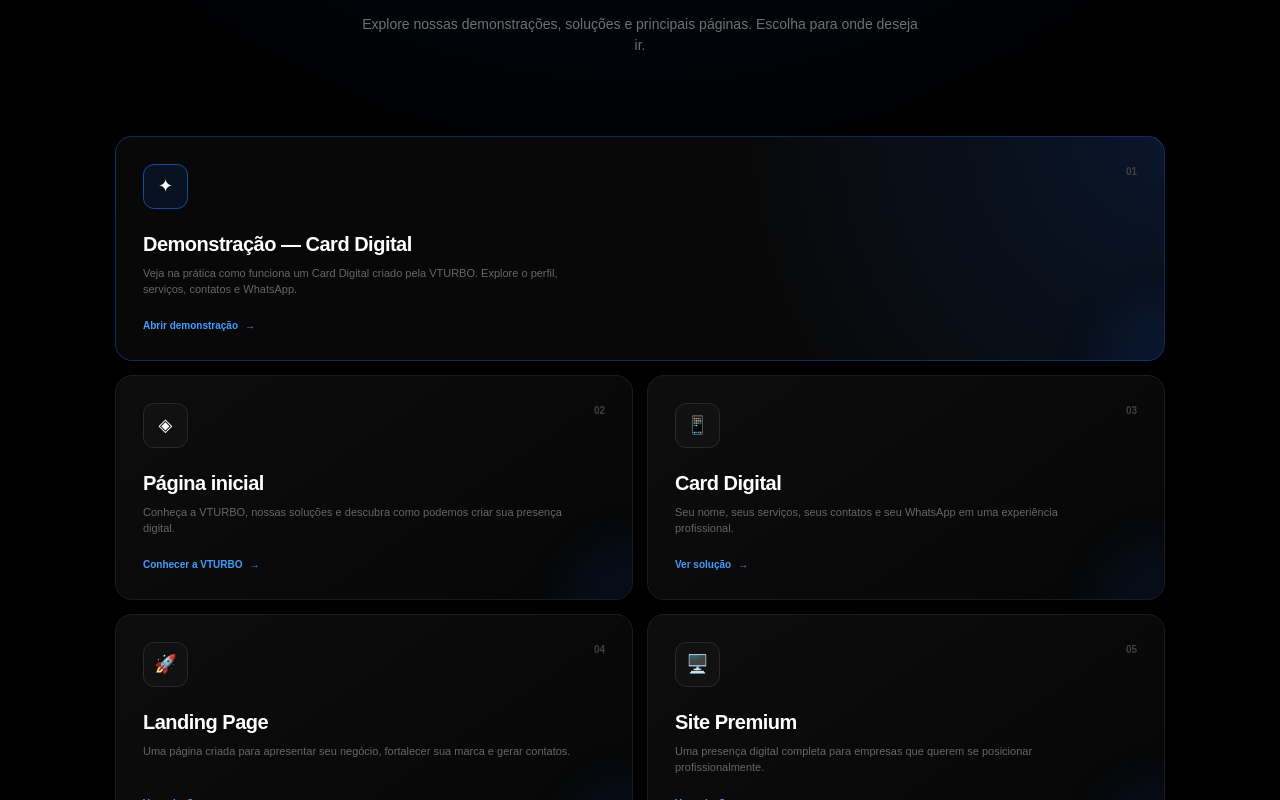
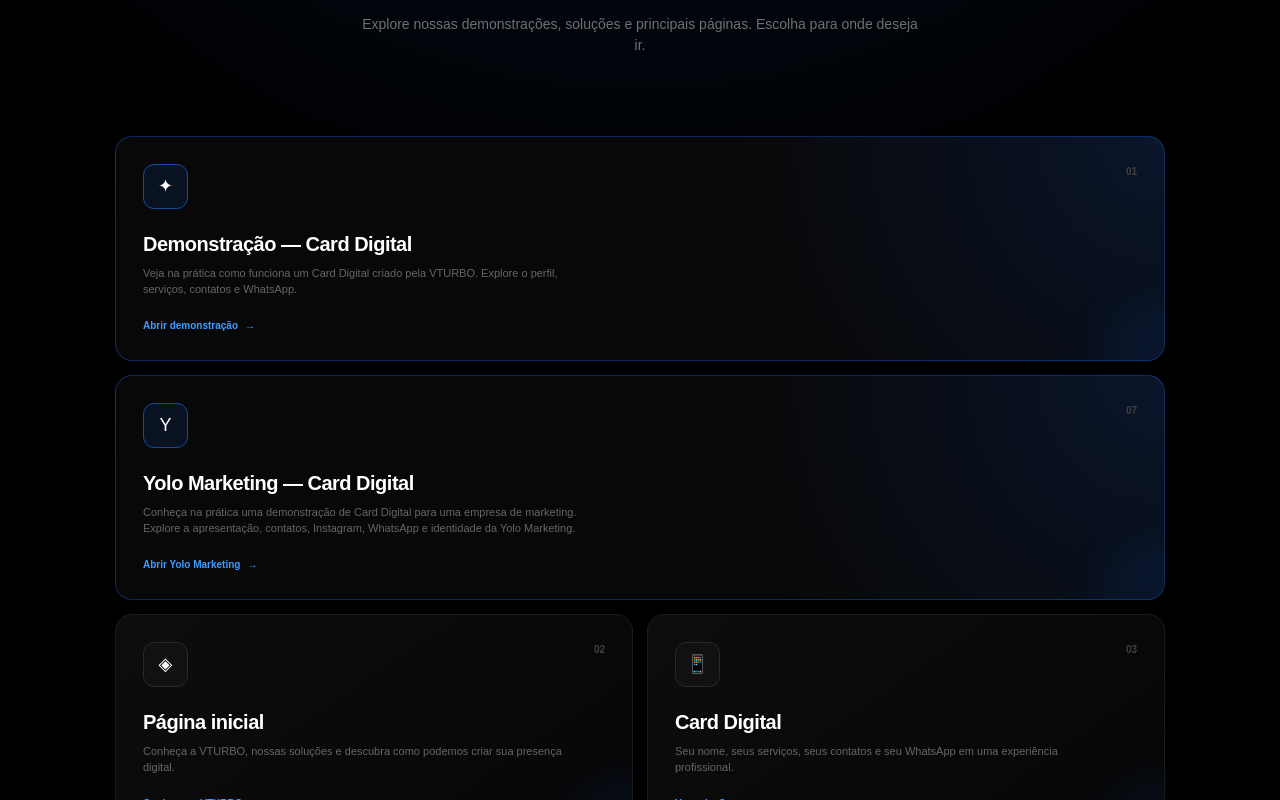
Before and after one commit to lucas4lex/VTURBO, a plain HTML site: page link/index.html in a window 1280 px wide. Shown: the part 384-1184 px from the top of the page. Drawn offline with Linux system fonts and the light colour scheme.

Commit message:
Add Yolo Marketing section to index.html

```diff
--- a/link/index.html
+++ b/link/index.html
@@ -588,6 +588,46 @@
                     </div>
 
                 </a>
+                <!-- YOLO MARKETING -->
+
+<a
+    href="yolomarketing.html"
+    class="item featured"
+>
+
+    <div>
+
+        <div class="item-top">
+
+            <div class="icon">
+                Y
+            </div>
+
+            <span class="number">
+                07
+            </span>
+
+        </div>
+
+        <h2>
+            Yolo Marketing — Card Digital
+        </h2>
+
+        <p>
+            Conheça na prática uma demonstração de
+            Card Digital para uma empresa de marketing.
+            Explore a apresentação, contatos, Instagram,
+            WhatsApp e identidade da Yolo Marketing.
+        </p>
+
+    </div>
+
+    <div class="open">
+        Abrir Yolo Marketing
+        <span>→</span>
+    </div>
+
+</a>
 
 
                 <!-- INÍCIO -->
```
